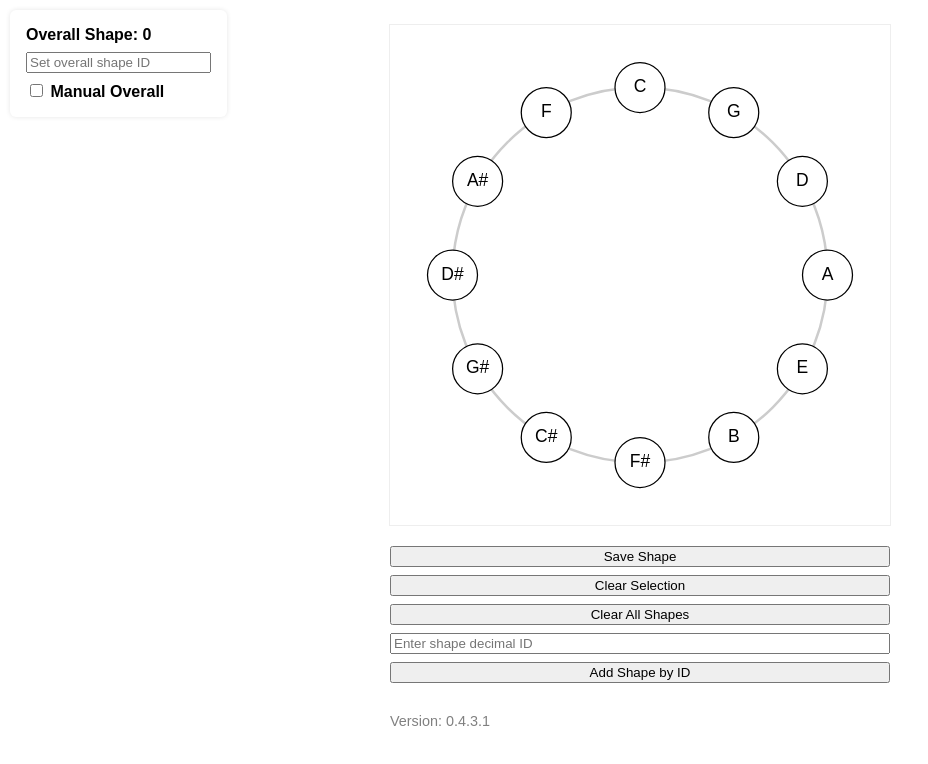
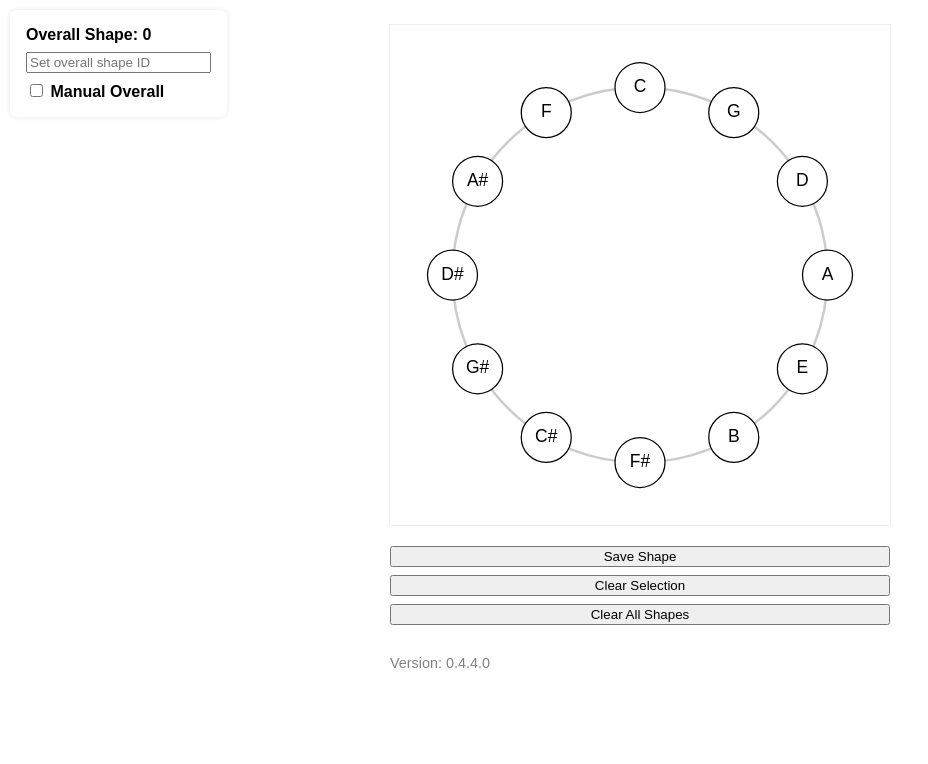
Before and after one commit to TiltAbricot/C5, a plain HTML site: page index.html in a window 1280 px wide. Shown: the whole page, without its empty margins (0-928 px from the left). Drawn offline with Linux system fonts and the light colour scheme.

Commit message:
Update index.html

```diff
--- a/index.html
+++ b/index.html
@@ -1,4 +1,4 @@
-<!-- Complete Circle of Fifths App with Binary-Based Shape Names (Version 0.4.3.0) -->
+<!-- Complete Circle of Fifths App with Binary-Based Shape Names (Version 0.4.4.0) -->
 <!DOCTYPE html>
 <html lang="en">
 <head>
@@ -27,6 +27,7 @@
 <svg id="circle" viewBox="0 0 400 400" width="90%" height="90%" style="max-width: 500px; max-height: 500px; border: 1px solid #eee;"></svg>
   <div id="overall-shape-panel">
     <div id="overall-shape">Overall Shape: —</div>
+    <button id="set-overall-by-id" style="display: none;">Apply Overall Shape</button>
     <input type="number" id="overall-id-input" placeholder="Set overall shape ID" />
     <label><input type="checkbox" id="toggle-overall-mode"> Manual Overall</label>
   </div>
@@ -34,10 +35,9 @@
     <button id="save-shape">Save Shape</button>
     <button id="clear-button">Clear Selection</button>
     <button id="clear-all">Clear All Shapes</button>
-    <input type="number" id="shape-id-input" placeholder="Enter shape decimal ID">
-    <button id="add-shape-by-id">Add Shape by ID</button>
+
     <div class="shape-list" id="shape-list"></div>
-    <div id="app-version">Version: 0.4.3.1</div>
+    <div id="app-version">Version: 0.4.4.0</div>
   </div>
   <script>
 const svg = document.getElementById("circle");
@@ -226,6 +226,7 @@ document.getElementById("set-overall-by-id").onclick = () => {
 
 document.getElementById("toggle-overall-mode").onchange = (e) => {
   useManualOverallShape = e.target.checked;
+  document.getElementById("set-overall-by-id").style.display = useManualOverallShape ? "inline-block" : "none";
   update();
 };
 </script>
```
